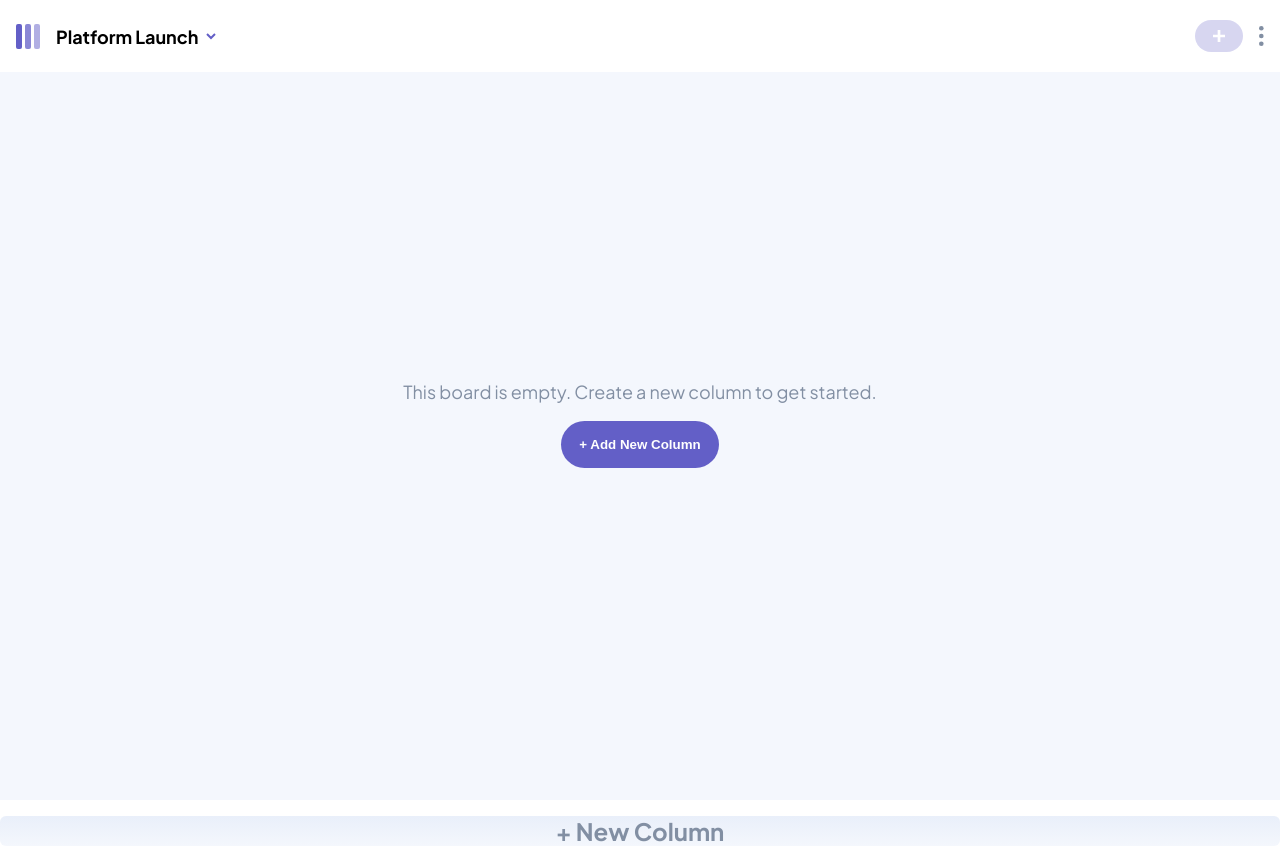
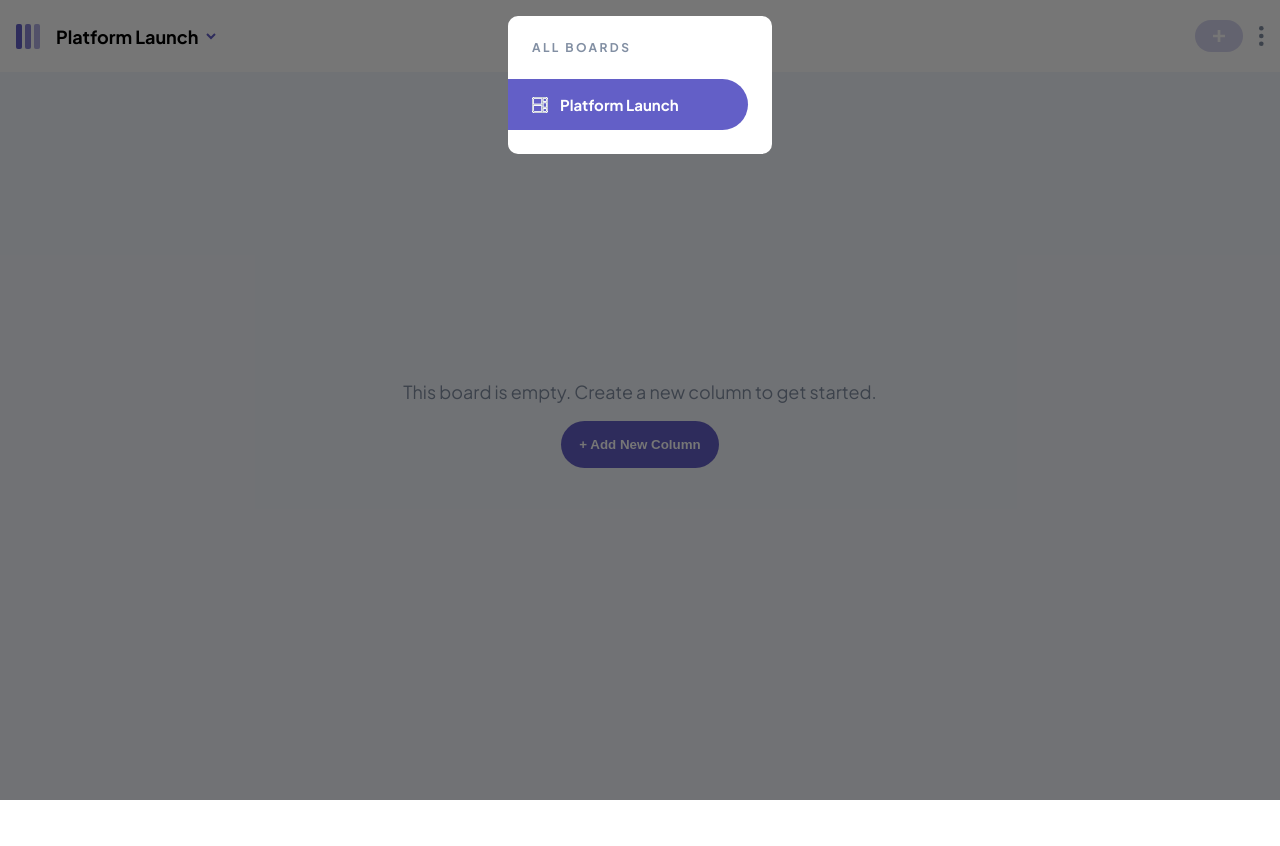
Before and after one commit to TroyRichardsDA/kanban, a React (Create React App) app: page / in a window 1280 px wide. After the commit the page ends 800 px from the top, so only its background shows below. Built offline with nearby package versions, Linux system fonts and the light colour scheme.

Commit message:
Started allBoards modal | moved modals from Board to App for css purposes

```diff
--- a/src/App.scss
+++ b/src/App.scss
@@ -1,7 +1,9 @@
 @use "./styles/variables.scss" as *;
 
 .App {
-  height: 100vh;
+  display: flex;
+  flex-direction: column;
   background: $lightBG;
   font-family: $baseFont;
+  height: 100%;
 }
--- a/src/App.tsx
+++ b/src/App.tsx
@@ -1,12 +1,58 @@
 import "./App.scss";
 import Header from "./features/Header/Header";
 import Board from "./features/Board/Board";
+import { useAppDispatch, useAppSelector } from "./context/hooks";
+import DeleteType from "./features/DeleteType/DeleteType";
+import TaskEditor from "./features/TaskEditor/TaskEditor";
+import { resetModalsSlice, toggleDeleteModal } from "./context/modals";
+import { deleteBoard, deleteTask } from "./context/boards";
 
 function App() {
+  const { taskEditorIsOpen } = useAppSelector((state) => state.modals);
+  const { deleteTypeIsOpen, passedData } = useAppSelector(
+    (state) => state.modals
+  );
+  const dispatch = useAppDispatch();
+
+  function typeCheck() {
+    if (passedData.subtasks) {
+      return "task";
+    } else {
+      return "board";
+    }
+  }
+
+  function deleteThisItem() {
+    dispatch(toggleDeleteModal(false));
+
+    if (typeCheck() === "task") {
+      dispatch(deleteTask({ task: passedData, status: passedData.status }));
+    } else {
+      dispatch(deleteBoard(passedData));
+    }
+
+    dispatch(resetModalsSlice());
+  }
+
+  function dontDelete() {
+    dispatch(toggleDeleteModal(false));
+    dispatch(resetModalsSlice());
+  }
+
   return (
     <div className="App">
       <Header />
       <Board />
+      {deleteTypeIsOpen && (
+        <DeleteType
+          dontDelete={dontDelete}
+          deleteThisItem={deleteThisItem}
+          title={passedData.title || passedData.name}
+          type={typeCheck()}
+        />
+      )}
+
+      {taskEditorIsOpen && <TaskEditor />}
     </div>
   );
 }
--- a/src/components/Modals/Modal.module.scss
+++ b/src/components/Modals/Modal.module.scss
@@ -1,6 +1,6 @@
 .modalBg {
   position: absolute;
-  height: 100vh;
+  height: 100%;
   width: 100%;
   top: 0;
   left: 0;
@@ -8,13 +8,11 @@
   padding: 16px;
   display: flex;
   justify-content: center;
-  align-items: center;
 
   background-color: rgba(0, 0, 0, 0.536);
 }
 
 .modal {
-  width: 100%;
   padding: 24px;
   border-radius: 10px;
   background-color: white;
--- a/src/components/Modals/Modal.tsx
+++ b/src/components/Modals/Modal.tsx
@@ -3,19 +3,32 @@ import styles from "./Modal.module.scss";
 
 type Props = {
   children: ReactNode;
+  isAllBoardsModal?: boolean;
   toggle?: () => void;
 };
 
 function Modal(props: Props) {
-  const { children, toggle } = props;
+  const { children, isAllBoardsModal } = props;
+  const { toggle } = props;
 
   function preventChild(e: any) {
     e.stopPropagation();
   }
 
+  const position = isAllBoardsModal ? "start" : "center";
+  const modalWidth = isAllBoardsModal ? "264px" : "343px";
+
   return (
-    <div onClick={toggle} className={styles.modalBg}>
-      <div onClick={(e) => preventChild(e)} className={styles.modal}>
+    <div
+      style={{ alignItems: position }}
+      onClick={toggle}
+      className={styles.modalBg}
+    >
+      <div
+        style={{ width: modalWidth }}
+        onClick={(e) => preventChild(e)}
+        className={styles.modal}
+      >
         {children}
       </div>
     </div>
--- a/src/features/Board/Board.module.scss
+++ b/src/features/Board/Board.module.scss
@@ -1,6 +1,8 @@
 @use "../../styles/variables.scss" as *;
 
 .board {
+  position: relative;
+  flex: 2;
   padding: 24px 16px;
   display: flex;
   gap: 24px;
@@ -58,3 +60,49 @@
     color: $grey;
   }
 }
+
+.allBoards {
+  position: absolute;
+  top: 0;
+  right: 0;
+  width: 100vw;
+  height: 100%;
+
+  h3 {
+    font-size: 12px;
+    color: $grey;
+    text-transform: uppercase;
+    line-height: 15px;
+    letter-spacing: 2.4px;
+    font-weight: 700;
+  }
+}
+
+.singleBoard {
+  display: flex;
+  align-items: center;
+  gap: 12px;
+  padding: 16px 0;
+
+  color: $grey;
+  stroke: $grey;
+  fill: $grey;
+
+  p {
+    font-weight: 700;
+    font-size: 15px;
+    line-height: 19px;
+  }
+}
+
+.currentBoard {
+  margin-left: -24px;
+  padding-left: 24px;
+
+  border-radius: 0px 100px 100px 0px;
+
+  background-color: $primary;
+  color: white;
+  stroke: white;
+  fill: white;
+}
--- a/src/features/Board/Board.tsx
+++ b/src/features/Board/Board.tsx
@@ -1,60 +1,46 @@
-import {
-  addColumnToBoard,
-  deleteBoard,
-  deleteTask,
-} from "../../context/boards";
+import { addColumnToBoard } from "../../context/boards";
 import { useAppDispatch, useAppSelector } from "../../context/hooks";
 import Column from "../../components/Column/Column";
+import Modal from "../../components/Modals/Modal";
 import styles from "./Board.module.scss";
-import DeleteType from "../DeleteType/DeleteType";
-import { resetModalsSlice, toggleDeleteModal } from "../../context/modals";
-import AddTask from "../TaskEditor/TaskEditor";
+import { ReactComponent as BoardIcon } from "../../assets/icon-board.svg";
 
 const Board = () => {
   const { boards } = useAppSelector((state) => state.boards);
-  const { taskEditorIsOpen } = useAppSelector((state) => state.modals);
-  const { deleteTypeIsOpen, passedData } = useAppSelector(
-    (state) => state.modals
-  );
+
   const currentBoard = boards.find((board) => board.isCurrent === true)!;
   const boardColumnsLength = currentBoard.columns.length;
   const dispatch = useAppDispatch();
-
-  function typeCheck() {
-    if (passedData.subtasks) {
-      return "task";
-    } else {
-      return "board";
-    }
-  }
-
-  function deleteThisItem() {
-    dispatch(toggleDeleteModal(false));
-
-    if (typeCheck() === "task") {
-      dispatch(deleteTask({ task: passedData, status: passedData.status }));
-    } else {
-      dispatch(deleteBoard(passedData));
-    }
-
-    dispatch(resetModalsSlice());
-  }
-
-  function dontDelete() {
-    dispatch(toggleDeleteModal(false));
-    dispatch(resetModalsSlice());
-  }
 
   function addtoColumns() {
     dispatch(addColumnToBoard());
   }
 
+  const allBoards = boards.map((board) => (
+    <div
+      className={`${styles.singleBoard} ${
+        board.isCurrent && styles.currentBoard
+      }`}
+    >
+      <BoardIcon />
+      <p>{board.name}</p>
+    </div>
+  ));
+
   return (
     <main className={boardColumnsLength > 0 ? styles.board : ""}>
-      {boardColumnsLength > 0 &&
-        currentBoard.columns.map(({ id, name, tasks }) => (
-          <Column key={id} name={name} tasks={tasks} />
-        ))}
+      <>
+        {boardColumnsLength > 0 && (
+          <>
+            {currentBoard.columns.map(({ id, name, tasks }) => (
+              <Column key={id} name={name} tasks={tasks} />
+            ))}
+            <div onClick={() => addtoColumns()} className={styles.new_column}>
+              <p>+ New Column</p>
+            </div>
+          </>
+        )}
+      </>
 
       {boardColumnsLength === 0 && (
         <div className={styles.empty}>
@@ -63,20 +49,12 @@ const Board = () => {
         </div>
       )}
 
-      <div onClick={() => addtoColumns()} className={styles.new_column}>
-        <p>+ New Column</p>
+      <div className={styles.allBoards}>
+        <Modal isAllBoardsModal={true}>
+          <h3>All boards</h3>
+          <div>{allBoards}</div>
+        </Modal>
       </div>
-
-      {deleteTypeIsOpen && (
-        <DeleteType
-          dontDelete={dontDelete}
-          deleteThisItem={deleteThisItem}
-          title={passedData.title || passedData.name}
-          type={typeCheck()}
-        />
-      )}
-
-      {taskEditorIsOpen && <AddTask />}
     </main>
   );
 };
--- a/src/index.css
+++ b/src/index.css
@@ -4,6 +4,10 @@
   margin: 0;
   padding: 0;
   box-sizing: border-box;
+}
+
+#root {
+  height: 100vh;
 }
 
 /* Globals */
```
